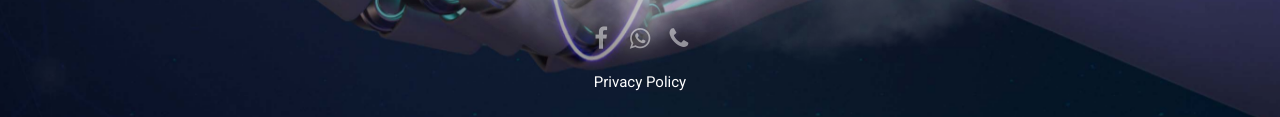
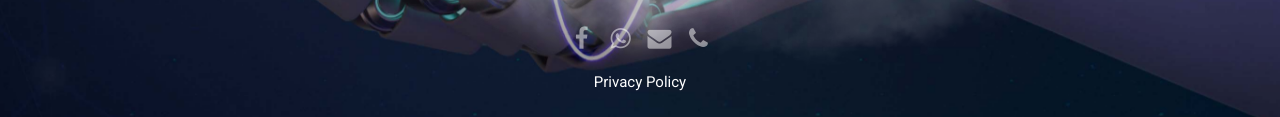
Before and after one commit to HarnessIQ/official, a plain HTML site: page index.html in a window 1280 px wide. Shown: the part 645-762 px from the top of the page. Drawn offline with Linux system fonts and the light colour scheme.

Commit message:
🚩: Added email section.

```diff
--- a/index.html
+++ b/index.html
@@ -174,6 +174,10 @@
                                     class="fa fa-whatsapp"></i></a>
                         </li>
                         <li>
+                            <a class="icon" href="mailto:info@harnessiq.com" target="_blank"><i
+                                    class="fa fa-envelope"></i></a>
+                        </li>
+                        <li>
                             <a class="icon" href="tel:+233548600740">
                                 <i class="fa fa-phone">
                                 </i>
```
